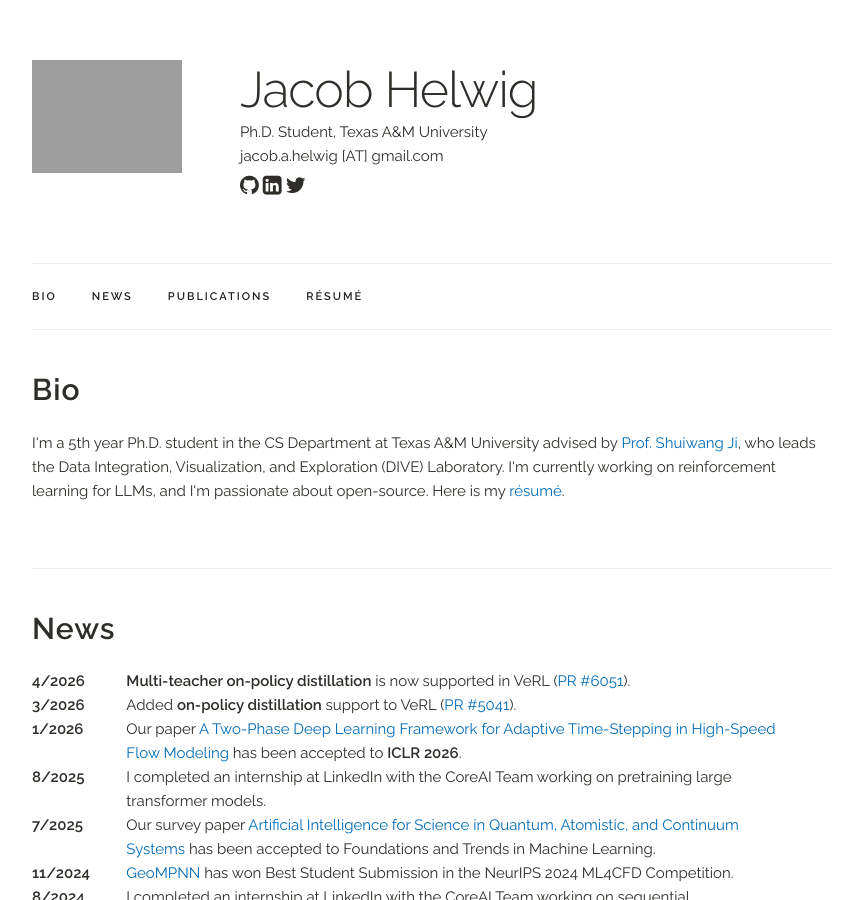
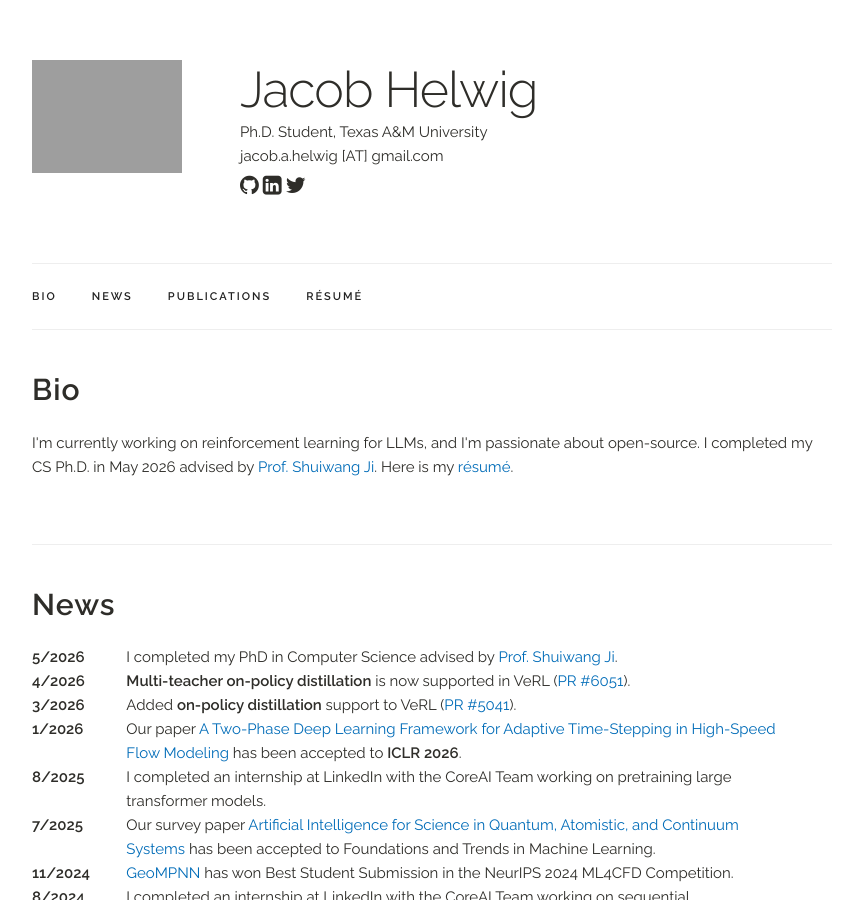
Before and after one commit to JacobHelwig/JacobHelwig.github.io, a Jekyll site: the page built from index.html, in a window 1280 px wide and 900 px high. Shown: the whole window, without its empty margins (208-1054 px from the left). Built offline with Jekyll 4.4.1, drawn with Linux system fonts in a browser that asks for light colours; a style sheet for code colours, icons or effects is not loaded.

Commit message:
Graduation

```diff
--- a/_data/news.yaml
+++ b/_data/news.yaml
@@ -1,4 +1,7 @@
 news:
+
+- title: "I completed my PhD in Computer Science advised by <a href='http://people.tamu.edu/~sji/' target='_blank'>Prof. Shuiwang Ji</a>."
+  date: "5/2026"
 
 - title: "<b>Multi-teacher on-policy distillation</b> is now supported in VeRL (<a href='https://github.com/verl-project/verl/pull/6051'>PR #6051</a>)."
   date: "4/2026"
--- a/index.html
+++ b/index.html
@@ -6,8 +6,8 @@ title: Home
 <div class="docs-section" id="bio">
   <h4><b>Bio</b></h4>
   <p>
-  I'm a 5th year Ph.D. student in the CS Department at Texas A&M University advised by <a href="http://people.tamu.edu/~sji/" target="_blank">Prof. Shuiwang Ji</a>, who leads the Data Integration, Visualization, and Exploration (DIVE) Laboratory.
   I'm currently working on reinforcement learning for LLMs, and I'm passionate about open-source.
+  I completed my CS Ph.D. in May 2026 advised by <a href="http://people.tamu.edu/~sji/" target="_blank">Prof. Shuiwang Ji</a>.
   <!-- I'm currently a 5th year Ph.D. student in the Department of Computer Science & Engineering at Texas A&M University. My advisor is
   <a href="http://people.tamu.edu/~sji/" target="_blank">Prof. Shuiwang Ji</a>, who leads the Data Integration, Visualization, and Exploration (DIVE) Laboratory.   -->
   <!-- I obtained my bachelor’s degree in mathematics from the University of Texas at Austin in 2020, as well as several certificates in computing and statistical modeling  -->
```
